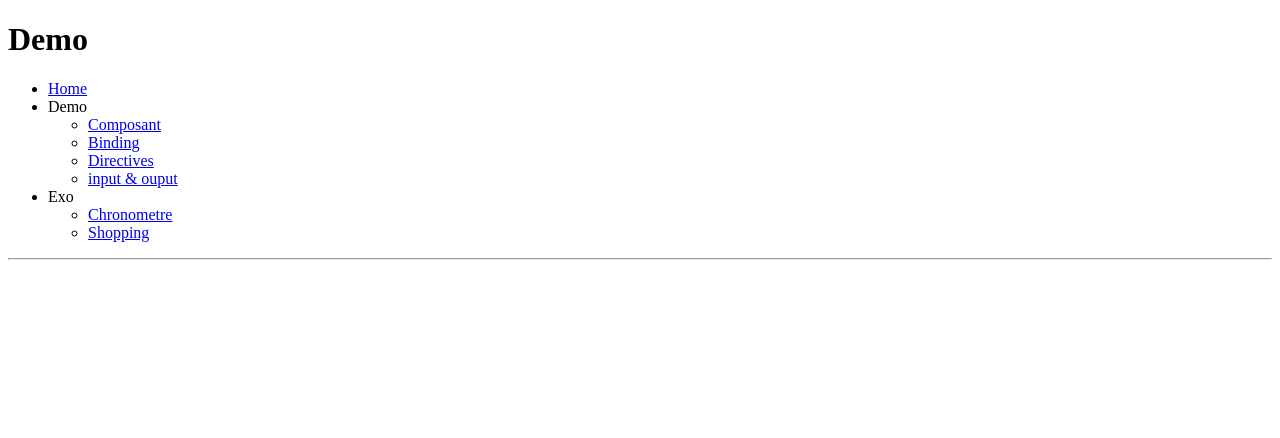
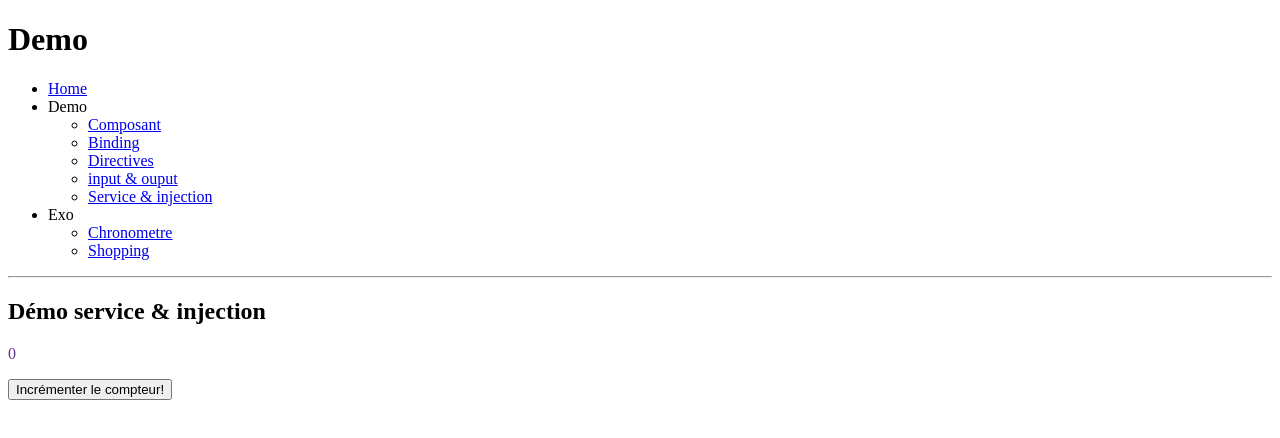
Before and after one commit to phil-bstorm/TF_202502_BootcampNET__Angular, an Angular app: page /service in a window 1280 px wide. Before the commit this address led to /. Shown: the top 438 px of the page. Built offline with nearby package versions, Linux system fonts and the light colour scheme.

Commit message:
[Add] Demo service & injection

```diff
--- a/src/app/demo/demo-routing.module.ts
+++ b/src/app/demo/demo-routing.module.ts
@@ -26,6 +26,10 @@ const routes: Routes = [
   {
     path: "input-output",
     loadChildren: () => import("./input-output/input-output-routing.module").then(m => m.InputOutputRoutingModule)
+  },
+  {
+    path: 'service',
+    loadChildren: () => import('./service/service.module').then(m => m.ServiceModule)
   }
 ];
 
--- a/src/app/demo/demo.module.ts
+++ b/src/app/demo/demo.module.ts
@@ -8,6 +8,7 @@ import { InputOutputComponent } from './input-output/input-output.component';
 import {InputOutputModule} from './input-output/input-output.module';
 import {BindingModule} from './binding/binding.module';
 import {DirectiveModule} from './directive/directive.module';
+import {ServiceModule} from './service/service.module';
 
 
 @NgModule({
@@ -21,7 +22,8 @@ import {DirectiveModule} from './directive/directive.module';
     DemoRoutingModule,
     BindingModule,
     DirectiveModule,
-    InputOutputModule
+    InputOutputModule,
+    ServiceModule
   ],
 })
 export class DemoModule { }
--- /dev/null
+++ b/src/app/demo/service/service.component.html
@@ -0,0 +1,3 @@
+<h2>Démo service & injection</h2>
+<p>{{compteur}}</p>
+<button (click)="onBtnClick()">Incrémenter le compteur!</button>
--- /dev/null
+++ b/src/app/demo/service/service.component.ts
@@ -0,0 +1,30 @@
+import {Component, inject} from '@angular/core';
+import {PremierService} from './services/premier.service';
+import {SecondService} from './services/second.service';
+import {CompteurService} from './services/compteur.service';
+
+@Component({
+  selector: 'app-service',
+  standalone: false,
+  templateUrl: './service.component.html',
+  styleUrl: './service.component.scss'
+})
+export class ServiceComponent {
+  private _secondService: SecondService = inject(SecondService);
+  private _compteurService: CompteurService = inject(CompteurService);
+
+  compteur: number = this._compteurService.compteur;
+
+  constructor(private _premierService: PremierService) {
+    console.log("Constructeur ServiceComponent")
+    _premierService.disBonjour();
+
+    this._secondService.disAurevoir();
+  }
+
+  onBtnClick() {
+    // this._compteurService.compteur++;
+    this._compteurService.incrémenterCompteur();
+    this.compteur = this._compteurService.compteur;
+  }
+}
--- /dev/null
+++ b/src/app/demo/service/services/compteur.service.ts
@@ -0,0 +1,12 @@
+import {Injectable} from '@angular/core';
+
+@Injectable({
+  providedIn: 'root'
+})
+export class CompteurService {
+  compteur: number = 0;
+
+  incrémenterCompteur() {
+    this.compteur++;
+  }
+}
--- /dev/null
+++ b/src/app/demo/service/services/premier.service.ts
@@ -0,0 +1,14 @@
+import { Injectable } from '@angular/core';
+
+@Injectable({
+  providedIn: 'root'
+})
+export class PremierService {
+  constructor() {
+    console.log("Constructeur PremierService");
+  }
+
+  disBonjour(){
+    console.log("Bonjour à tous!");
+  }
+}
--- /dev/null
+++ b/src/app/demo/service/services/second.service.ts
@@ -0,0 +1,10 @@
+import { Injectable } from '@angular/core';
+
+@Injectable({
+  providedIn: 'root'
+})
+export class SecondService {
+  disAurevoir(){
+    console.log('Aurevoir');
+  }
+}
--- a/src/app/shared/components/nav-bar/nav-bar.component.ts
+++ b/src/app/shared/components/nav-bar/nav-bar.component.ts
@@ -43,6 +43,11 @@ export class NavBarComponent {
           title: 'input & ouput',
           url: '/demo/input-output',
           isVisible: true
+        },
+        {
+          title: 'Service & injection',
+          url: '/demo/service',
+          isVisible: true
         }
       ],
       isVisible: true
```
Also changed, not shown: src/app/demo/service/service-routing.module.ts (added, +16 -0 lines), src/app/demo/service/service.module.ts (added, +16 -0 lines), src/app/demo/service/service.component.scss (added).
